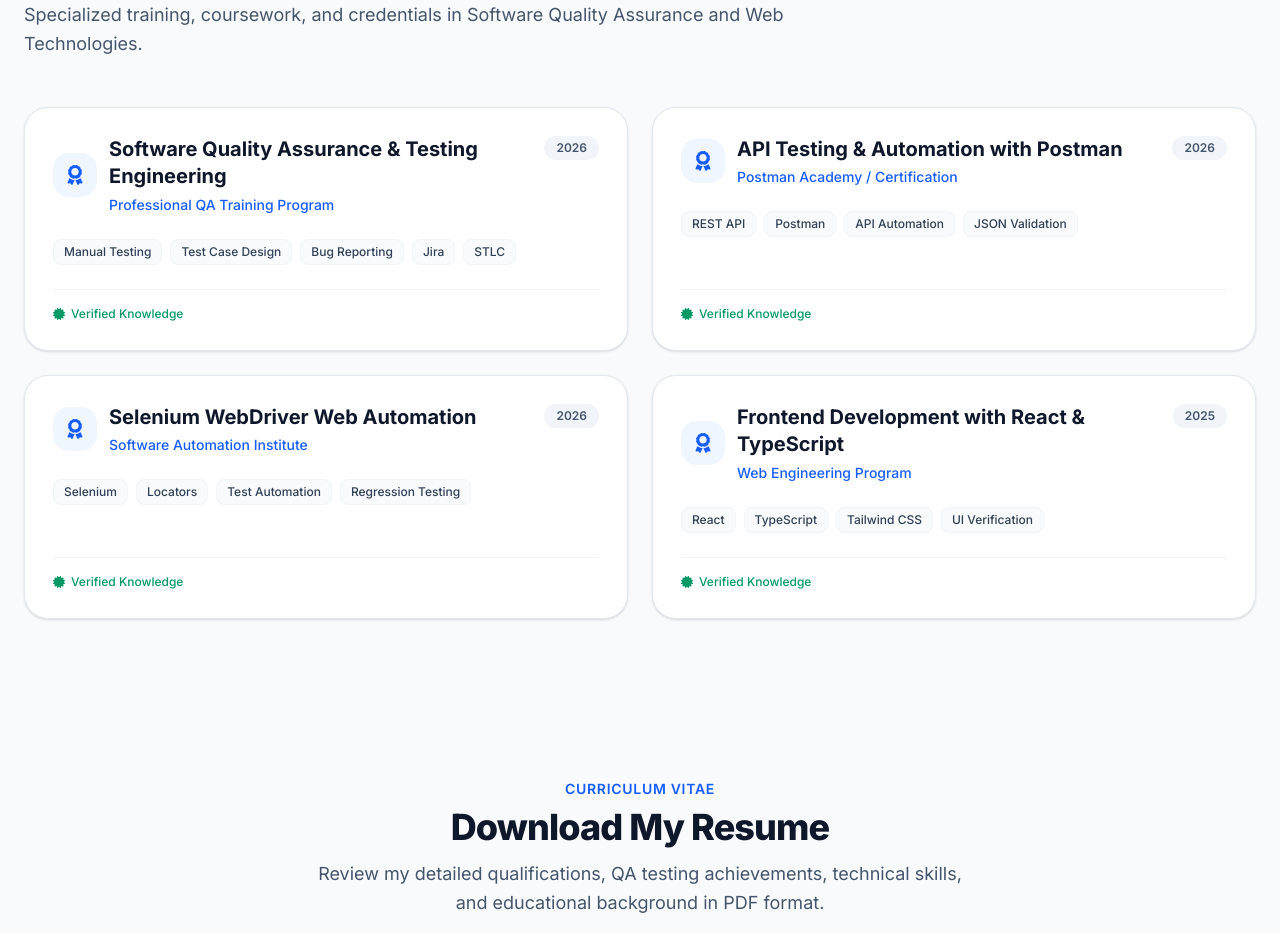
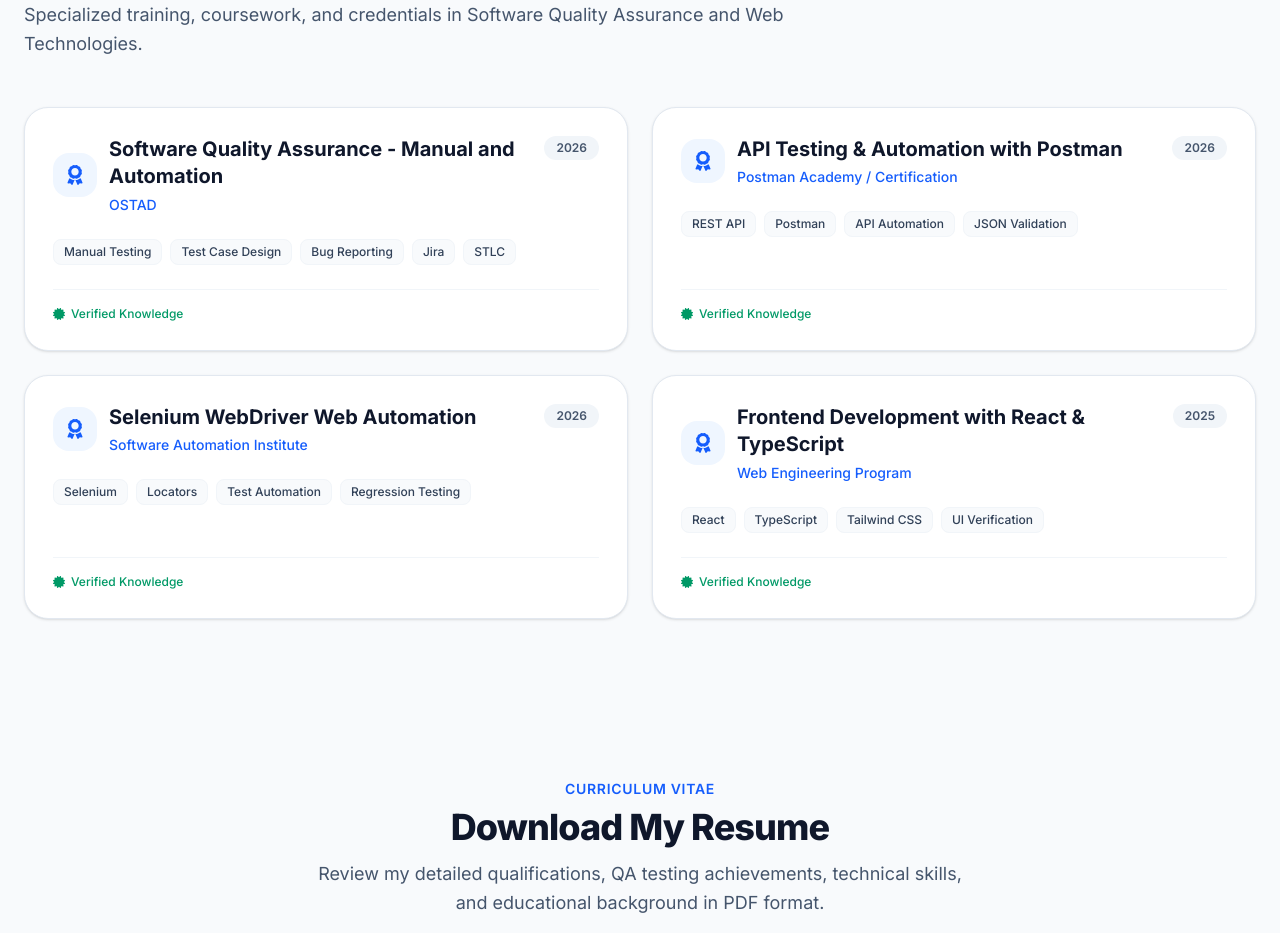
Before and after one commit to naimuropu-cell/naimuropu-cell.github.io, a React (Vite) app: page / in a window 1280 px wide. Shown: the part 7620-8553 px from the top of the page. Built offline with nearby package versions, Linux system fonts and the light colour scheme.

Commit message:
Update certification to OSTAD Software Quality Assurance - Manual and Automation

```diff
--- a/src/data/certifications.ts
+++ b/src/data/certifications.ts
@@ -10,8 +10,8 @@ export interface Certification {
 export const certifications: Certification[] = [
   {
     id: 1,
-    title: "Software Quality Assurance & Testing Engineering",
-    issuer: "Professional QA Training Program",
+    title: "Software Quality Assurance - Manual and Automation",
+    issuer: "OSTAD",
     issueDate: "2026",
     skills: [
       "Manual Testing",
```
